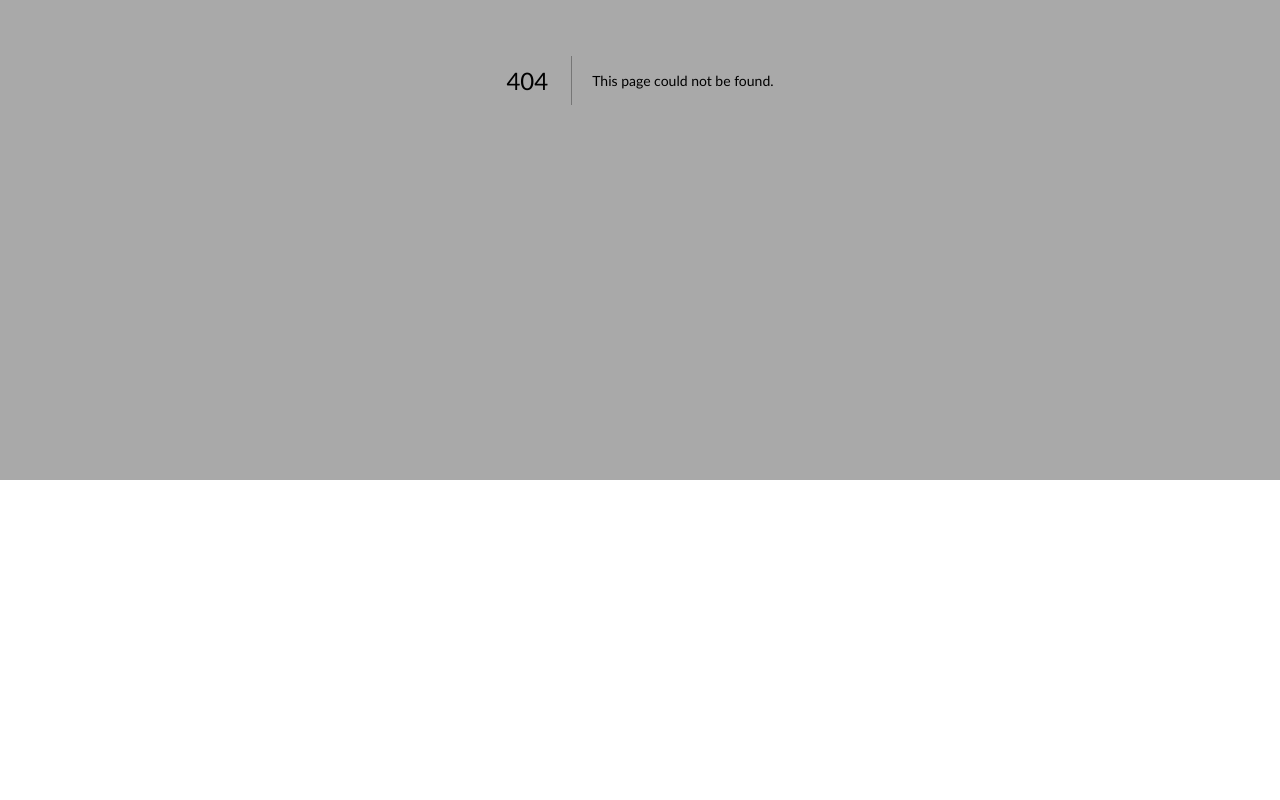
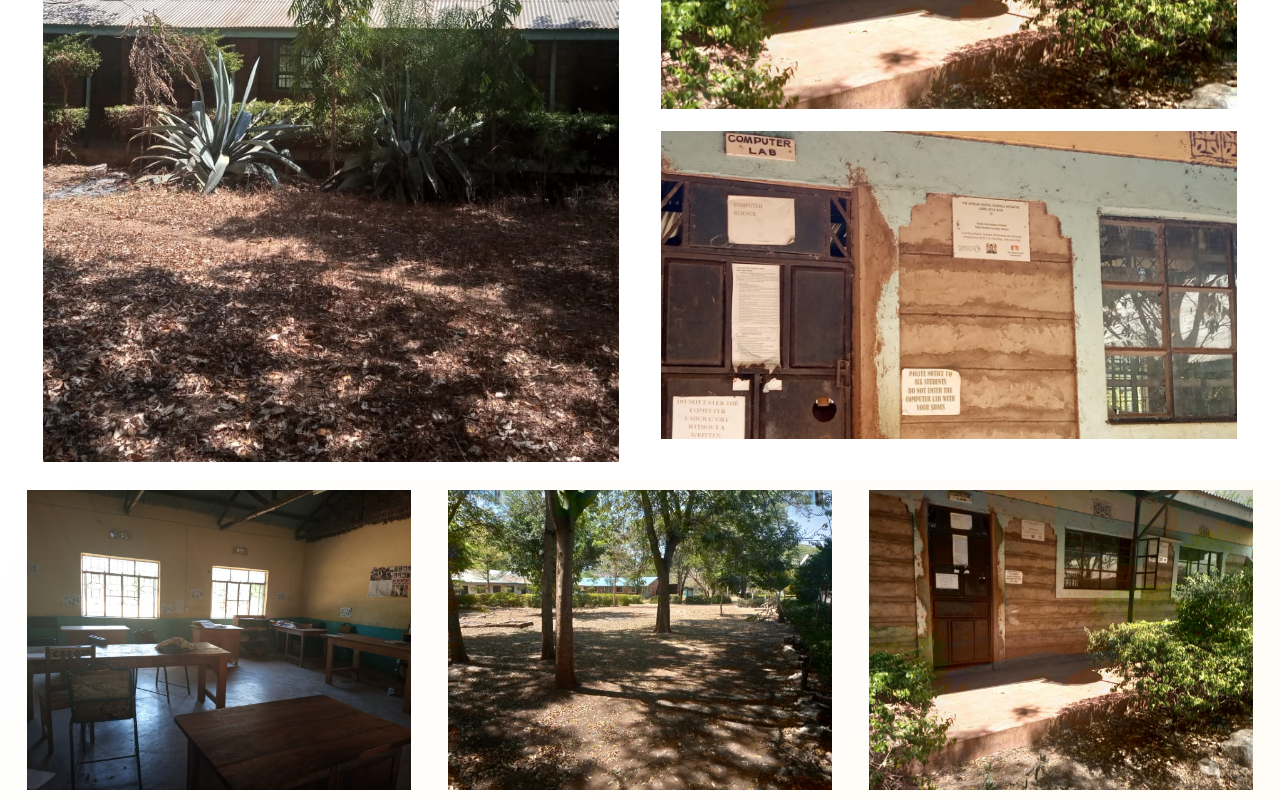
Before and after one commit to amnotperfect/Chala, a Next.js app: page /Gallery in a window 1280 px wide. Before the commit this address had no page. Shown: the part 320-1120 px from the top of the page. Before the commit the page ends 800 px from the top, so only its background shows below. Built offline with nearby package versions, Linux system fonts and the light colour scheme.

Commit message:
added the Gallery

```diff
--- a/components/Layout.js
+++ b/components/Layout.js
@@ -1,8 +1,19 @@
 import styles from "../styles/Layout.module.css";
+import Head from "next/head";
 
 const Layout = ({ children }) => {
   return (
     <div className={styles.page}>
+      <Head>
+        <meta charset="utf-8" />
+        <meta name="viewport" content="width=device-width, initial-scale=1" />
+        <meta name="theme-color" content="whitesmoke" />
+        <meta
+          name="description"
+          content="Welcome to Chala secondary "
+        />
+        <title>Chala secondary</title>
+      </Head>
       <main>{children}</main>
     </div>
   );
--- a/components/Nav.js
+++ b/components/Nav.js
@@ -9,7 +9,9 @@ function Nav() {
         <li>
           <Link href="/History">History</Link>
         </li>
-        <li>Gallery</li>
+        <li>
+          <Link href="/Gallery">Gallery</Link>
+        </li>
         <li>Contact Us</li>
       </ul>
     </nav>
--- /dev/null
+++ b/pages/Gallery.js
@@ -0,0 +1,70 @@
+import styles from "../styles/Gallery.module.css";
+import Image from "next/image";
+import Header from "../components/Header";
+
+function ImgCont({ num }) {
+  var prevNum = "";
+  if (num < 10) {
+    prevNum = 0;
+  }
+  return (
+    <div className={styles.imgCont}>
+      <Image
+        layout="fill"
+        objectFit="cover"
+        src={require(`../img/${prevNum}${num}.jpg`).default}
+      />
+    </div>
+  );
+}
+
+function ImgDiv() {
+  const images = [1, 2, 3, 4, 5, 6, 7, 8, 9, 10, 11, 12, 13, 14, 15];
+
+  return (
+    <div className={styles.imgDiv}>
+      {images.map((num) => {
+        return <ImgCont num={num} />;
+      })}
+    </div>
+  );
+}
+
+const Gallery = () => {
+  return (
+    <>
+      <Header header={"Gallery"} />
+      <div className={styles.galleryWelcome}>
+        <section>
+          <Image
+            className={styles.galleryImg}
+            layout="fill"
+            objectFit="cover"
+            src={require("../img/06.jpg").default}
+          />
+        </section>
+        <section>
+          <div>
+            <Image
+              className={styles.galleryImg}
+              layout="fill"
+              objectFit="cover"
+              src={require("../img/03.jpg").default}
+            />
+          </div>
+          <div>
+            <Image
+              className={styles.galleryImg}
+              layout="fill"
+              objectFit="cover"
+              src={require("../img/04.jpg").default}
+            />
+          </div>
+        </section>
+      </div>
+      <ImgDiv />
+    </>
+  );
+};
+
+export default Gallery;
--- a/pages/History.js
+++ b/pages/History.js
@@ -41,7 +41,7 @@ const History = () => {
             Primary Headteachers, Religions leaders, Village elders, Business
             people and the Two Assistant Chiefs to discuss on
           </p>
-          <li>Education Main Agend</li>
+          <li>Education Main Agenda</li>
           <li>Agriculture</li>
           <li>Health</li>
 
--- /dev/null
+++ b/styles/Gallery.module.css
@@ -0,0 +1,66 @@
+.galleryWelcome {
+  width: 100%;
+  height: 90vh;
+  background-color: white;
+  display: flex;
+  justify-content: space-evenly;
+  align-items: center;
+}
+
+.galleryWelcome > section {
+  position: relative;
+  flex: 0 0 45%;
+  height: 95%;
+  background-color: "";
+}
+
+.galleryWelcome > section:nth-child(2) {
+  display: flex;
+  flex-direction: column;
+  align-items: center;
+  justify-content: space-evenly;
+}
+
+.galleryWelcome > section:nth-child(2) > div {
+  position: relative;
+  flex: 0 0 45%;
+  width: 100%;
+  background-color: "";
+}
+
+.imgDiv {
+  width: 100%;
+  min-height: 50vh;
+  max-height: auto;
+  display: flex;
+  justify-content: space-evenly;
+  align-items: center;
+  flex-wrap: wrap;
+  background: linear-gradient(to bottom right, white, floralwhite);
+}
+
+.imgCont {
+  position: relative;
+  flex: 0 0 30%;
+  height: 300px;
+  min-height: auto;
+  max-height: 300px;
+  background-color: sienna;
+  margin: 10px;
+}
+
+@media (max-width: 600px) {
+  .galleryWelcome {
+    flex-direction: column;
+  }
+
+  .galleryWelcome > section {
+    width: 98%;
+    margin: 0px auto;
+  }
+
+  .imgCont {
+    flex: 0 0 40%;
+    height: 200px;
+  }
+}
--- a/styles/History.module.css
+++ b/styles/History.module.css
@@ -1,7 +1,7 @@
 .historyPage {
   min-height: 100vh;
   max-height: auto;
-  background-color: white;
+  background-color: floralwhite;
 }
 
 .historyPage > section {
--- a/styles/Home.module.css
+++ b/styles/Home.module.css
@@ -1,7 +1,7 @@
 .header {
   width: 100%;
   height: 10vh;
-  background-color: "";
+  background-color: white;
   display: flex;
   justify-content: flex-start;
   align-items: center;
@@ -73,9 +73,10 @@
 .welcome > section:nth-child(2) {
   background-color: gainsboro;
   position: relative;
+  height: 90%;
 }
 
-.welcome > section:nth-child(2)>image{
+.welcome > section:nth-child(2) > image {
   width: 100%;
   height: 100%;
 }
@@ -98,7 +99,7 @@
 
 .ourInfo > section:nth-child(1) {
   flex: 0 0 25%;
-  background-color: steelblue;
+  background-color: darkslategrey;
 }
 
 .ourInfo > section:nth-child(2) {
@@ -134,12 +135,13 @@
 .infoCard {
   flex: 0 0 30%;
   height: 70%;
-  background-color: floralwhite;
+  background-color: white;
   display: flex;
   flex-direction: column;
   align-items: center;
   justify-content: space-evenly;
-  border-radius: 5px;
+  border-radius: 0px;
+  border-top: solid 3px darkslategrey;
 }
 
 .infoCard > h1 {
@@ -189,12 +191,12 @@
     width: 100%;
   }
 
-  .welcome > section:nth-child(2){
+  .welcome > section:nth-child(2) {
     width: 95%;
     border-radius: 10px;
   }
 
-  .welcome > section:nth-child(2)>Image{
+  .welcome > section:nth-child(2) > Image {
     border-radius: 10px;
   }
 
```
